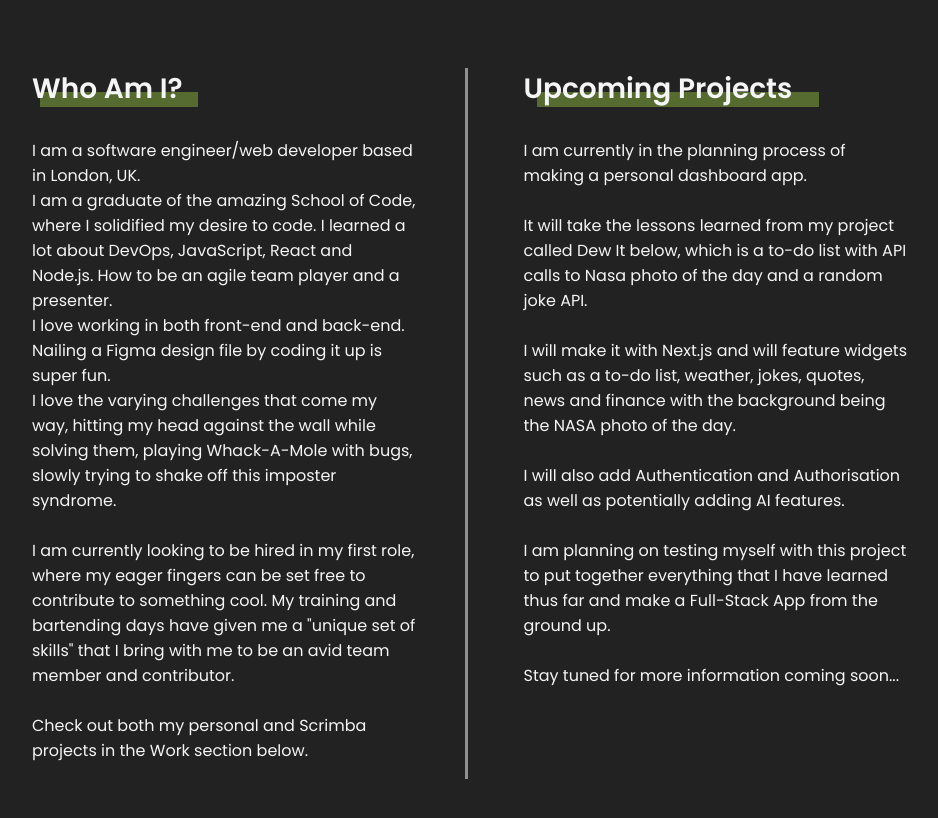
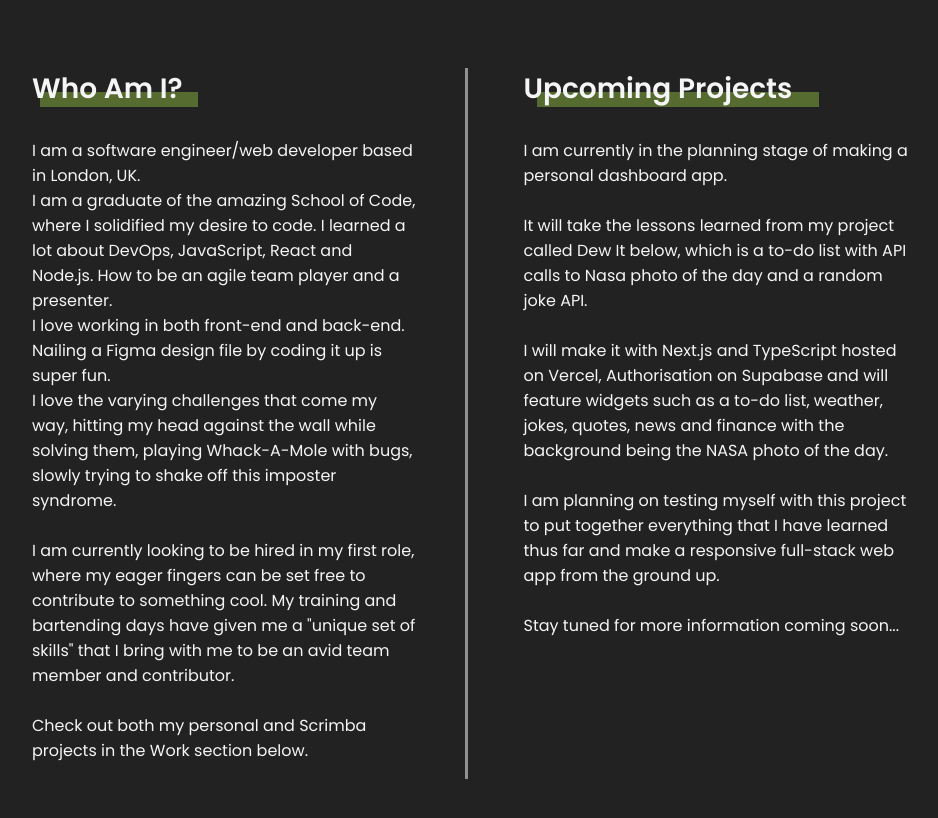
Before and after one commit to OrbicCode/Portfolio, a React (Vite) app in the folder portfolio/: page / in a window 1280 px wide. Shown: the part 980-1798 px from the top of the page, without its empty margins (158-1096 px from the left). Built offline with nearby package versions, Linux system fonts and the light colour scheme.

Commit message:
about section update

```diff
--- a/portfolio/src/components/About/About.jsx
+++ b/portfolio/src/components/About/About.jsx
@@ -39,7 +39,7 @@ export default function About({ id }) {
                     <div className={styles.article}>
                         <h3 className={styles.articleTitle}>Upcoming Projects</h3>
                         <p className={styles.articleText}>
-                            I am currently in the planning process of making a personal dashboard
+                            I am currently in the planning stage of making a personal dashboard
                             app.
                             <br />
                             <br />
@@ -48,17 +48,13 @@ export default function About({ id }) {
                             random joke API.
                             <br />
                             <br />
-                            I will make it with Next.js and will feature widgets such as a to-do
-                            list, weather, jokes, quotes, news and finance with the background
-                            being the NASA photo of the day.
-                            <br />
-                            <br />
-                            I will also add Authentication and Authorisation as well as potentially
-                            adding AI features.
+                            I will make it with Next.js and TypeScript hosted on Vercel, Authorisation on Supabase
+                            and will feature widgets such as a to-do list, weather, jokes, quotes,
+                            news and finance with the background being the NASA photo of the day.
                             <br />
                             <br />
                             I am planning on testing myself with this project to put together
-                            everything that I have learned thus far and make a Full-Stack App
+                            everything that I have learned thus far and make a responsive full-stack web app
                             from the ground up.
                             <br />
                             <br />
```
